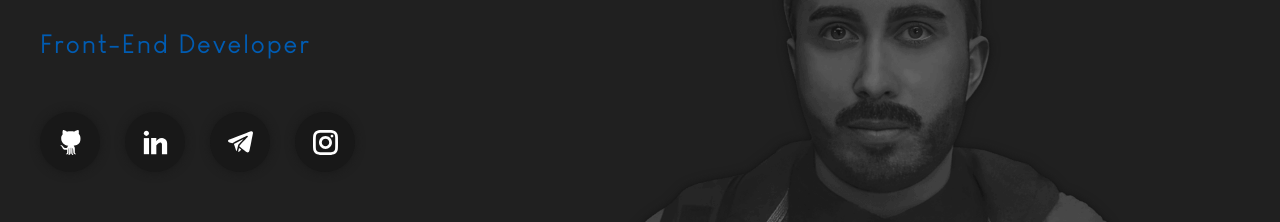
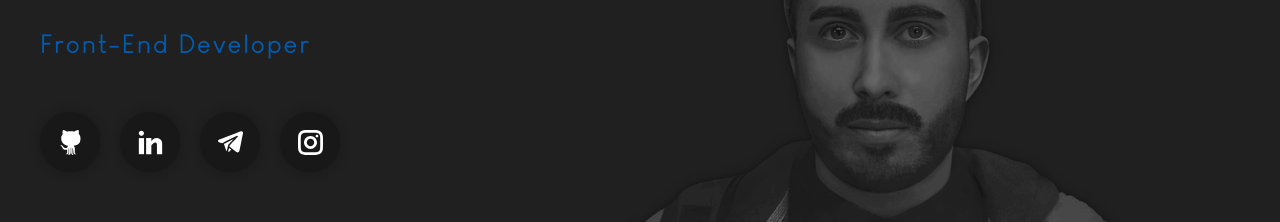
Before and after one commit to buhowski/react-typescript, a React (Create React App) app: page / in a window 1280 px wide. Shown: the part 409-631 px from the top of the page. Built offline with nearby package versions, Linux system fonts and the light colour scheme.

Commit message:
qa 12ed32

```diff
--- a/src/components/metaTags.tsx
+++ b/src/components/metaTags.tsx
@@ -19,11 +19,11 @@ const startupTitle = 'Another Dimension — Magazine ⋅ Media ⋅ Cinema ⋅ Ga
 const defaultDescription =
 	'Crafting projects and ideas, building worlds, and sharing creations. From Planet Earth, Solar System.';
 const startupDescription =
-	'Turning stories, tech, and imagination into a playground of innovation and creativity. From Planet Earth, Solar System.';
+	'Turning stories, tech, and imagination into a playground of innovation and creativity.';
 const aboutDescription =
-	'A creator at the crossroads of code, storytelling, design, and vision-shaping experiences. From Planet Earth, Solar System.';
+	'A creator at the crossroads of code, storytelling, design, and vision-shaping experiences.';
 const portfolioDescription =
-	'Dive into a collection of projects that combine creativity, functionality, and quality web design. From Planet Earth, Solar System.';
+	'Dive into a collection of projects that combine creativity, functionality, and quality web design.';
 
 // ### Default Meta Tags / Home Page
 export const defaultMetaTags = {
--- a/src/components/socials/Socials.scss
+++ b/src/components/socials/Socials.scss
@@ -8,7 +8,7 @@
 		display: flex;
 		align-items: center;
 		justify-content: center;
-		margin-right: 35px;
+		margin-right: 30px;
 		width: 60px;
 		height: 60px;
 		border-radius: 50%;
@@ -17,16 +17,7 @@
 		flex-shrink: 0;
 		box-shadow: 0 0 10px rgba($color: $darker, $alpha: 1);
 
-		@media screen and (min-width: 2000px) {
-			width: calc(50px + 1vw);
-			height: calc(50px + 1vw);
-		}
-
 		@include tabletBig {
-			margin-right: 25px;
-		}
-
-		@include mobileSmall {
 			margin-right: 20px;
 		}
 
@@ -34,13 +25,7 @@
 			margin-right: 0;
 		}
 
-		@media (hover: hover) and (pointer: fine) {
-			&:hover {
-				@include social_hover;
-			}
-		}
-
-		&:active {
+		&:hover {
 			@include social_hover;
 		}
 	}
```
Also changed, not shown: public/text-data/games/CossackSaga/Part1/Part1EN.md (+3 -1 lines), public/text-data/games/CossackSaga/Part1/Part1RU.md (+3 -1 lines), public/text-data/games/CossackSaga/Part1/Part1UA.md (+4 -2 lines), public/screenshot_about.jpg.
